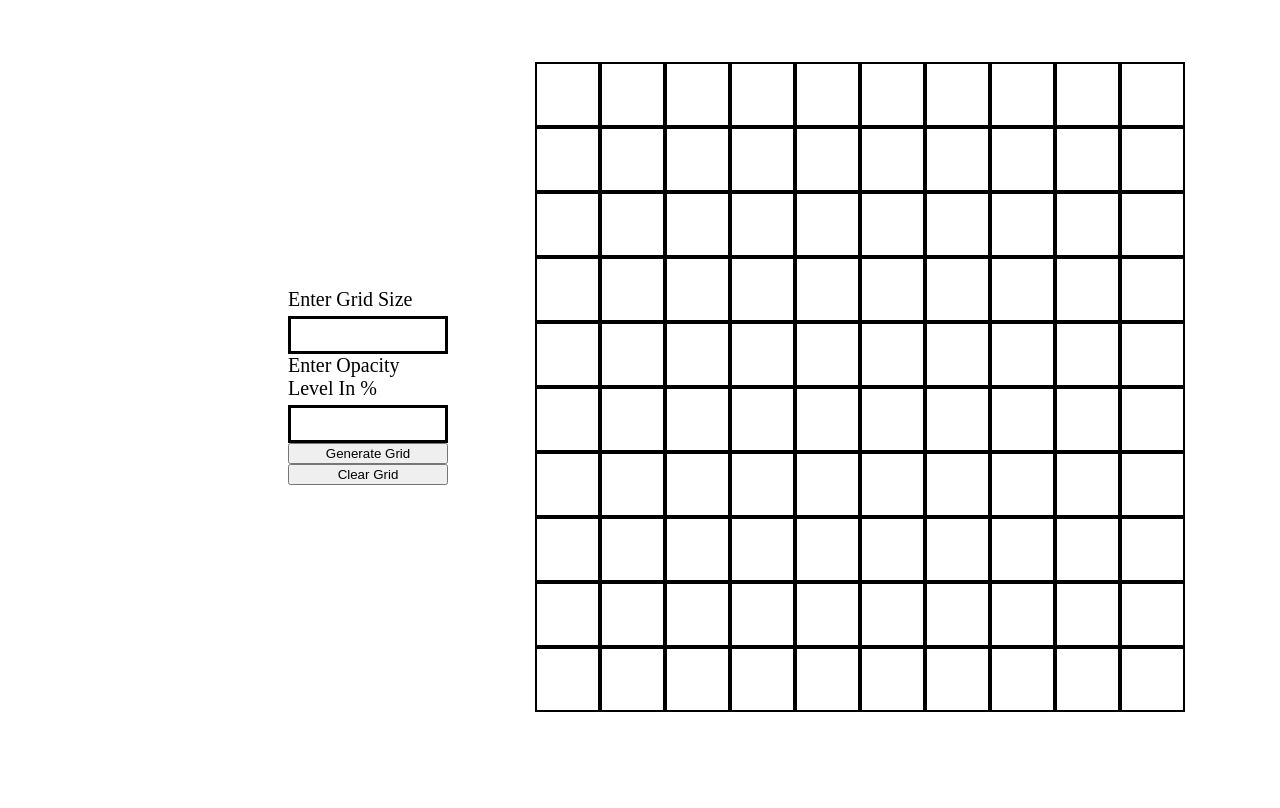
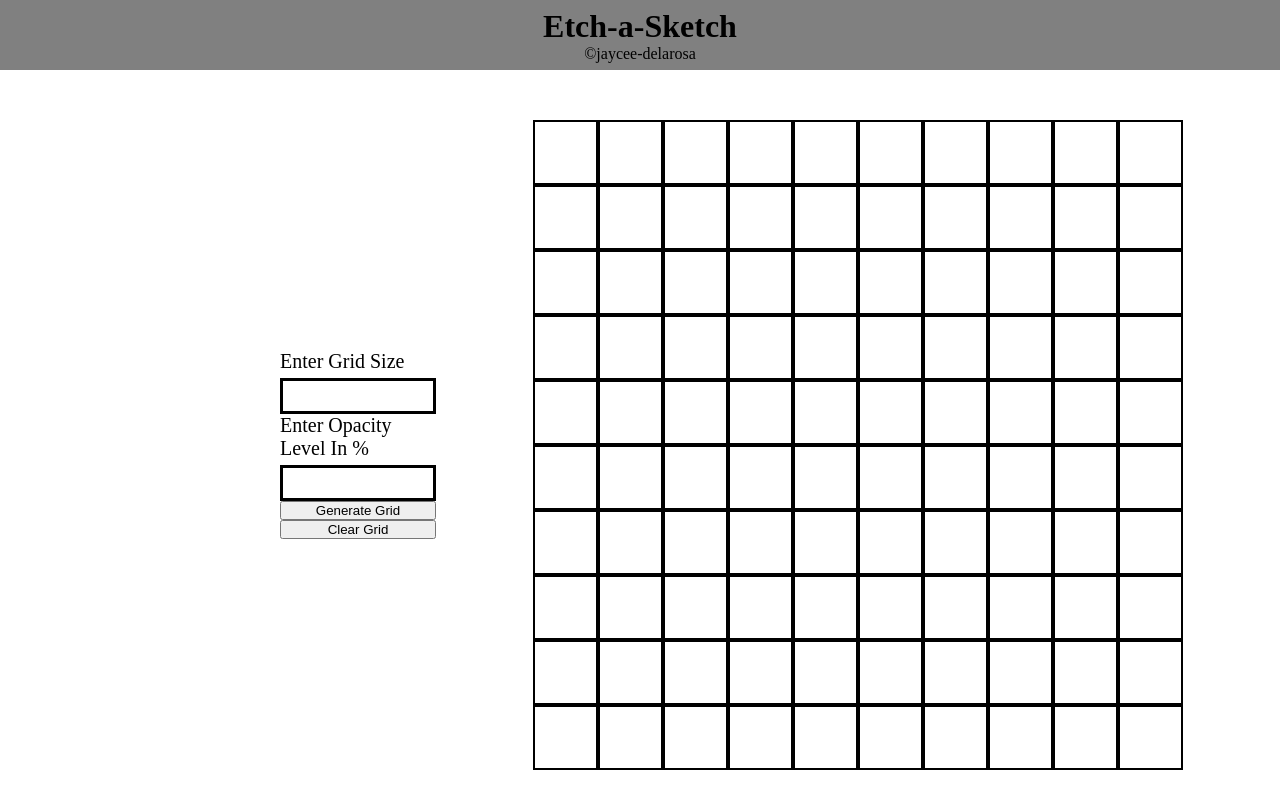
Before and after one commit to Ciarra1/etch-a-sketch, a plain HTML site: page index.html in a window 1280 px wide. Drawn offline with Linux system fonts and the light colour scheme.

Commit message:
added header

```diff
--- a/index.html
+++ b/index.html
@@ -8,6 +8,11 @@
   </head>
   <body>
     <div class="container">
+      <header class="header">
+        <h1>Etch-a-Sketch</h1>
+        <p>©jaycee-delarosa</p>
+      </header>
+      <div class="content">
         <div class="left-div">
           <div class="grid-size-div">
             <label for="grid-size">Enter Grid Size</label>
@@ -24,6 +29,7 @@
           <div class="grid-container-div"></div>
         </div>
       </div>
+    </div>
     <script src="index.js" defer></script>
   </body>
 </html>
--- a/styles.css
+++ b/styles.css
@@ -1,7 +1,23 @@
+* {
+  margin: 0;
+  padding: 0;
+}
 .container {
   display: flex;
+  flex-direction: column;
 }
-
+.content {
+  display: flex;
+  flex-direction: row;
+}
+.header {
+  display: flex;
+  flex-direction: column;
+  background-color: grey;
+  height: 70px;
+  align-items: center;
+  justify-content: center;
+}
 .left-div {
   display: flex;
   flex-direction: column;
@@ -31,7 +47,7 @@ input {
 label {
   font-size: 20px;
 }
-.right-div{
+.right-div {
   width: 100%;
   display: flex;
   align-items: center;
@@ -42,3 +58,9 @@ label {
   flex-wrap: wrap;
   gap: 0;
 }
+
+.heading.div {
+  display: flex;
+  height: 100px;
+  width: 100%;
+}
```
Lines whose indentation alone changed are shown as unchanged.
